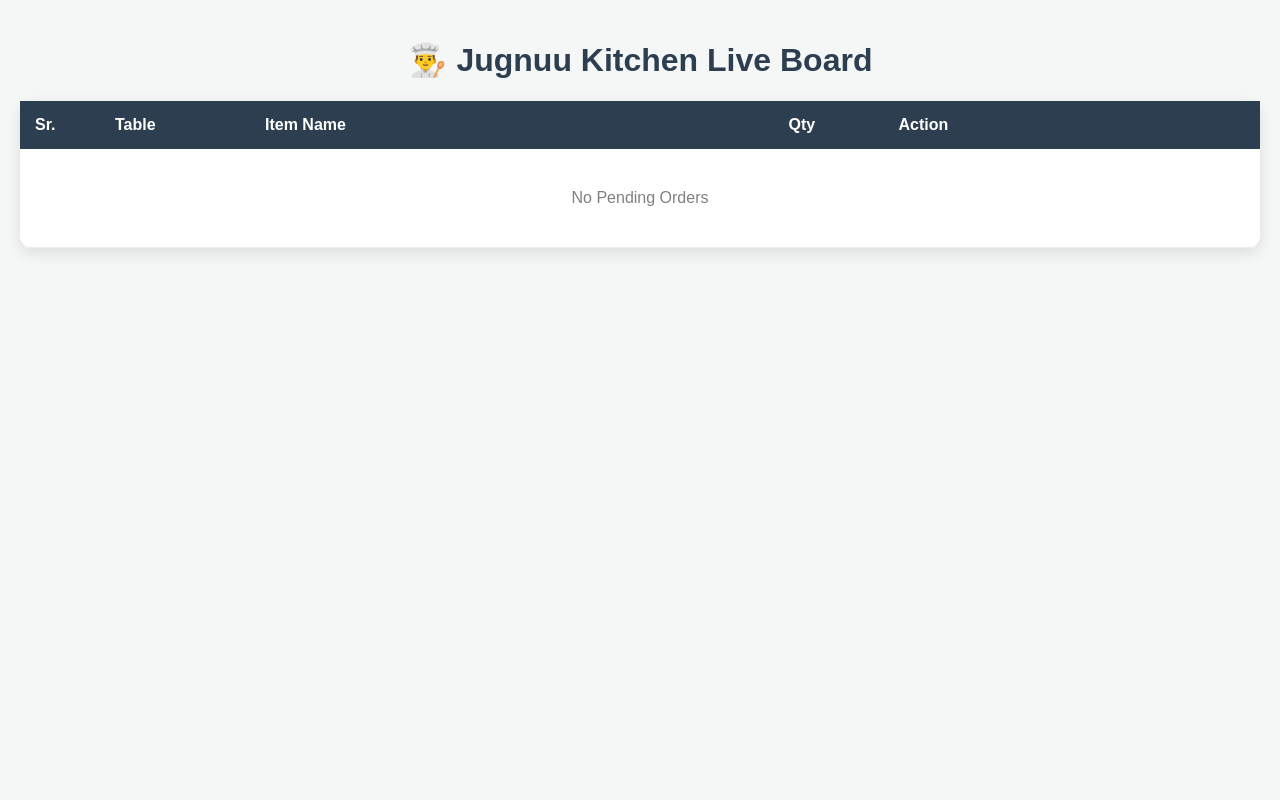
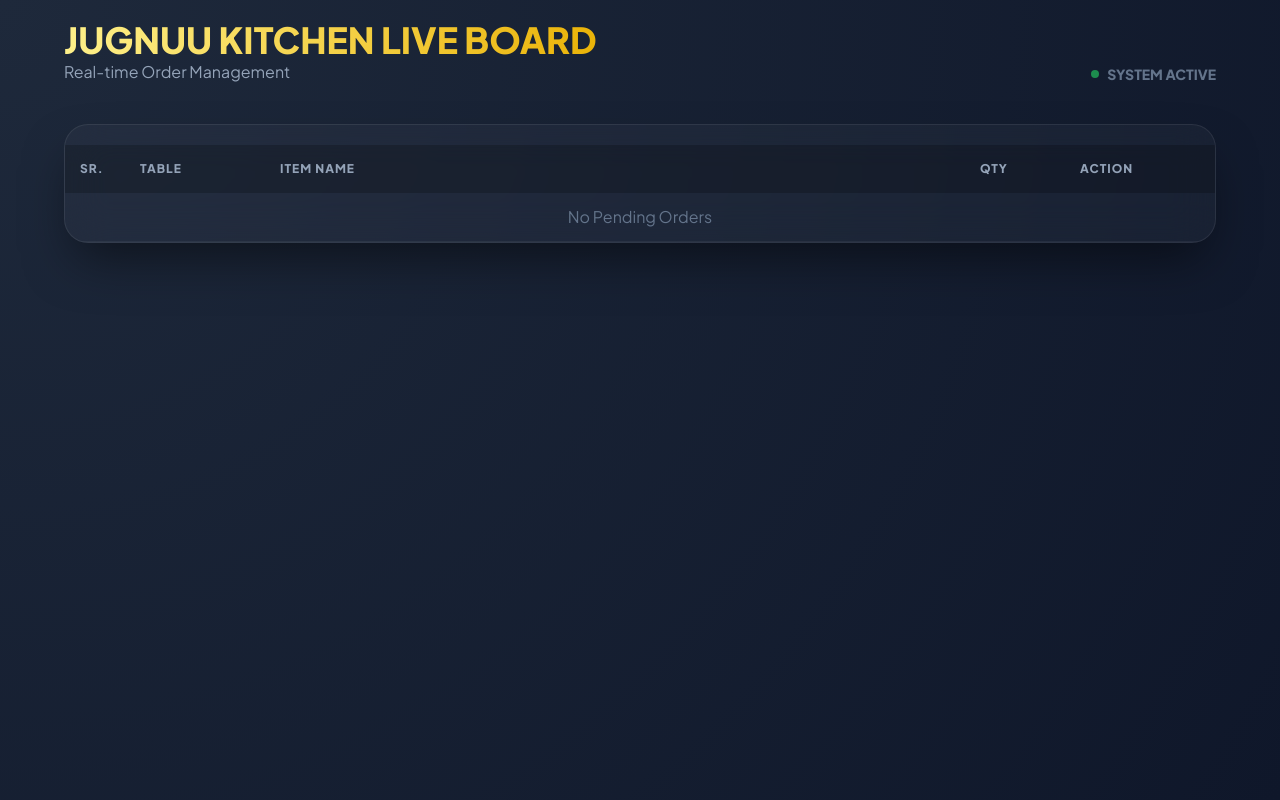
Before and after one commit to Shivam28715/restaurant-menu, a FastAPI app: template templates/dashboard.html in a window 1280 px wide. Run offline with FastAPI, Linux system fonts and the light colour scheme; the template is opened without the code that fills it, so the values that code supplies are empty; some libraries are stand-ins or nearby versions.

Commit message:
Update dashboard.html

```diff
--- a/templates/dashboard.html
+++ b/templates/dashboard.html
@@ -2,102 +2,109 @@
 <html lang="en">
 <head>
     <meta charset="UTF-8">
-    <title>Jugnuu Kitchen Board</title>
+    <title>Jugnuu Kitchen Live Board</title>
     <script src="https://cdn.socket.io/4.7.2/socket.io.min.js"></script>
+    <script src="https://cdn.tailwindcss.com"></script>
+    <link href="https://cdnjs.cloudflare.com/ajax/libs/font-awesome/6.4.0/css/all.min.css" rel="stylesheet">
     <style>
-        :root { --accent: #e67e22; --dark: #2c3e50; --red: #c0392b; }
-        body { font-family: 'Poppins', sans-serif; background: #f4f7f6; padding: 20px; margin: 0; }
+        @import url('https://fonts.googleapis.com/css2?family=Plus+Jakarta+Sans:wght@300;400;600;800&display=swap');
 
-        /* NOTIFICATIONS */
+        /* Sales Theme Background & Typography */
+        body {
+            background: radial-gradient(circle at top left, #1e293b, #0f172a);
+            color: white;
+            font-family: 'Plus Jakarta Sans', sans-serif;
+            min-height: 100vh;
+            margin: 0; padding: 20px;
+        }
+
+        /* Glassmorphism Card Style */
+        .glass-card {
+            background: rgba(255, 255, 255, 0.03);
+            backdrop-filter: blur(20px);
+            border: 1px solid rgba(255, 255, 255, 0.08);
+            border-radius: 24px;
+            box-shadow: 0 25px 50px -12px rgba(0, 0, 0, 0.5);
+        }
+
+        /* DASHBOARD TABLE */
+        .kitchen-table { width: 100%; border-collapse: collapse; margin-top: 20px; }
+        .kitchen-table th {
+            background: rgba(0,0,0,0.2); color: #94a3b8; padding: 15px; text-align: left;
+            text-transform: uppercase; font-size: 12px; letter-spacing: 1px;
+        }
+        .kitchen-table td { padding: 12px 15px; border-bottom: 1px solid rgba(255,255,255,0.05); }
+
+        /* Row Highlighting */
+        .order-start { border-top: 3px solid #eab308 !important; background: rgba(234, 179, 8, 0.03); }
+
+        /* Badges & Buttons */
+        .qty-badge {
+            background: rgba(234, 179, 8, 0.1); color: #eab308;
+            padding: 4px 12px; border-radius: 8px; font-weight: 800; border: 1px solid rgba(234, 179, 8, 0.2);
+        }
+        .btn-action { padding: 8px 15px; border-radius: 10px; cursor: pointer; font-weight: bold; border: none; transition: all 0.2s; }
+        .btn-print { background: rgba(255,255,255,0.05); color: white; border: 1px solid rgba(255,255,255,0.1); margin-right: 5px; }
+        .btn-print:hover { background: rgba(255,255,255,0.1); }
+        .btn-done { background: #eab308; color: #000; }
+        .btn-done:hover { background: #fde047; transform: translateY(-2px); box-shadow: 0 5px 15px rgba(234,179,8,0.3); }
+
+        /* NOTIFICATIONS (Matching Sales Popups) */
         #notification-container { position: fixed; top: 20px; right: 20px; z-index: 10000; width: 340px; }
         .floating-alert {
-            background: white; border-radius: 8px; padding: 16px; margin-bottom: 12px;
-            display: flex; align-items: center; box-shadow: 0 15px 35px rgba(0,0,0,0.2);
-            border-right: 8px solid var(--red); border-left: 1px solid #eee;
-            animation: slideIn 0.5s cubic-bezier(0.175, 0.885, 0.32, 1.275) forwards;
+            background: #1e293b; border-radius: 16px; padding: 16px; margin-bottom: 12px;
+            display: flex; align-items: center; box-shadow: 0 15px 35px rgba(0,0,0,0.4);
+            border: 1px solid #eab308; animation: slideIn 0.5s cubic-bezier(0.175, 0.885, 0.32, 1.275) forwards;
         }
         .alert-icon { font-size: 28px; margin-right: 15px; }
-        .btn-ok { margin-top: 10px; background: var(--red); color: white; border: none; padding: 5px 15px; border-radius: 4px; font-weight: bold; cursor: pointer; text-transform: uppercase; }
+        .btn-ok { margin-top: 10px; background: rgba(255,255,255,0.1); color: white; border: none; padding: 5px 15px; border-radius: 6px; font-weight: bold; cursor: pointer; font-size: 11px; }
 
         @keyframes slideIn { from { opacity: 0; transform: translateX(100px); } to { opacity: 1; transform: translateX(0); } }
-        @keyframes fadeOut { from { opacity: 1; transform: scale(1); } to { opacity: 0; transform: scale(0.9); } }
 
-        /* DASHBOARD TABLE */
-        .kitchen-table { width: 100%; background: white; border-collapse: collapse; border-radius: 12px; box-shadow: 0 5px 15px rgba(0,0,0,0.1); }
-        .kitchen-table th { background: var(--dark); color: white; padding: 15px; text-align: left; }
-        .kitchen-table td { padding: 12px 15px; border-bottom: 1px solid #eee; }
-        .order-start { border-top: 4px solid var(--accent) !important; background-color: #fffaf5; }
-        .qty-badge { background: var(--accent); color: white; padding: 4px 10px; border-radius: 5px; font-weight: bold; }
-        .btn-action { padding: 8px 15px; border-radius: 6px; cursor: pointer; font-weight: bold; border: none; }
-        .btn-print { background: #ecf0f1; color: var(--dark); margin-right: 5px; }
-        .btn-done { background: var(--dark); color: white; }
-
-        /* --- THE PERFECT PRINT AREA --- */
+        /* --- PRINT AREA (Kept exactly as original) --- */
         @media print {
             body * { visibility: hidden; }
             #kot-print-area, #kot-print-area * { visibility: visible; }
-            #kot-print-area {
-                position: absolute; left: 0; top: 0; width: 100%;
-                display: block !important; padding: 0; margin: 0;
+            #kot-print-area { position: absolute; left: 0; top: 0; width: 100%; display: block !important; padding: 0; margin: 0; }
         }
-        }
-
-        #kot-print-area {
-            display: none;
-            width: 72mm; /* Standard Thermal Width */
-            font-family: 'Courier New', Courier, monospace;
-            color: black;
-            padding: 5px;
-        }
-
+        #kot-print-area { display: none; width: 72mm; font-family: 'Courier New', monospace; color: black; padding: 5px; }
         .print-header { text-align: center; border-bottom: 1px dashed #000; padding-bottom: 5px; }
-
-        /* Flexbox for Table & Time to prevent overlap */
-        .print-meta {
-            display: flex !important;
-            justify-content: space-between !important;
-            font-weight: bold;
-            font-size: 15px;
-            margin: 5px 0;
-            white-space: nowrap;
-        }
-
-        .kot-table {
-            width: 100%;
-            border-collapse: collapse;
-            table-layout: fixed; /* Prevents column expansion */
-        }
-
+        .print-meta { display: flex !important; justify-content: space-between !important; font-weight: bold; font-size: 15px; margin: 5px 0; }
+        .kot-table { width: 100%; border-collapse: collapse; table-layout: fixed; }
         .kot-table th { border-bottom: 1px dashed #000; padding: 5px 0; font-size: 13px; }
         .kot-table td { padding: 6px 0; vertical-align: top; font-size: 14px; border-bottom: 0.5px solid #eee; }
-
-        /* COLUMN WIDTHS */
         .col-sr { width: 25px; }
-        .col-qty { width: 45px; text-align: right; font-weight: bold; white-space: nowrap; }
-        .col-name {
-            word-wrap: break-word; /* Allows long items to wrap to line 2 */
-            overflow-wrap: break-word;
-            text-transform: uppercase;
-            padding-right: 5px;
-        }
-
-        .print-footer { text-align: center; font-size: 12px; margin-top: 15px; border-top: 1px dashed #000; padding-top: 5px; }
+        .col-qty { width: 45px; text-align: right; font-weight: bold; }
+        .col-name { word-wrap: break-word; text-transform: uppercase; padding-right: 5px; }
     </style>
 </head>
 <body>
 
     <div id="notification-container"></div>
 
-    <h1 style="text-align: center; color: var(--dark);">👨‍🍳 Jugnuu Kitchen Live Board</h1>
+    <div class="max-w-6xl mx-auto">
+        <div class="flex justify-between items-end mb-10 no-print">
+            <div>
+                <h1 class="text-4xl font-black text-transparent bg-clip-text bg-gradient-to-r from-yellow-200 to-yellow-500">
+                    JUGNUU KITCHEN LIVE BOARD
+                </h1>
+                <p class="text-slate-400">Real-time Order Management</p>
+            </div>
+            <div class="text-slate-500 text-sm font-bold flex items-center gap-2">
+                <span class="w-2 h-2 rounded-full bg-green-500 animate-pulse"></span>
+                SYSTEM ACTIVE
+            </div>
+        </div>
 
+        <div class="glass-card overflow-hidden no-print">
             <table class="kitchen-table">
                 <thead>
                     <tr>
-                <th style="width: 50px;">Sr.</th>
-                <th style="width: 120px;">Table</th>
+                        <th style="width: 60px;">Sr.</th>
+                        <th style="width: 140px;">Table</th>
                         <th>Item Name</th>
-                <th style="width: 80px;">Qty</th>
-                <th>Action</th>
+                        <th style="width: 100px;">Qty</th>
+                        <th style="width: 150px;">Action</th>
                     </tr>
                 </thead>
                 <tbody>
@@ -108,14 +115,22 @@
                             {% for item_str in items %}
                                 {% set parts = item_str.split(' x') %}
                                 <tr class="{{ 'order-start' if loop.first else '' }}">
-                            <td style="font-weight: bold;">{{ count.value }}</td>
-                            <td>{% if loop.first %}<strong>Table {{ order[1] }}</strong>{% endif %}</td>
-                            <td style="font-weight: 500;">{{ parts[0] }}</td>
+                                    <td class="font-bold text-slate-500">{{ count.value }}</td>
+                                    <td>
+                                        {% if loop.first %}
+                                            <span class="text-yellow-500 font-extrabold text-lg">Table {{ order[1] }}</span>
+                                        {% endif %}
+                                    </td>
+                                    <td class="text-slate-100 font-semibold">{{ parts[0] }}</td>
                                     <td><span class="qty-badge">x{{ parts[1] if parts|length > 1 else '1' }}</span></td>
                                     <td>
                                         {% if loop.first %}
-                                    <button class="btn-action btn-print" onclick="preparePrint('{{ order[1] }}', '{{ order[2] }}')">🖨️</button>
+                                            <div class="flex gap-2">
+                                                <button class="btn-action btn-print" onclick="preparePrint('{{ order[1] }}', '{{ order[2] }}')">
+                                                    <i class="fa fa-print"></i>
+                                                </button>
                                                 <button class="btn-action btn-done" onclick="markServed({{ order[0] }})">DONE</button>
+                                            </div>
                                         {% endif %}
                                     </td>
                                 </tr>
@@ -123,22 +138,22 @@
                             {% endfor %}
                         {% endfor %}
                     {% else %}
-                <tr><td colspan="5" style="text-align:center; padding: 40px; color: gray;">No Pending Orders</td></tr>
+                        <tr><td colspan="5" class="text-center py-20 text-slate-500 font-medium">No Pending Orders</td></tr>
                     {% endif %}
                 </tbody>
             </table>
+        </div>
+    </div>
 
     <div id="kot-print-area">
         <div class="print-header">
             <h2 style="margin:0; font-size: 18px;">KITCHEN ORDER</h2>
             <span>Hotel Jugnuu</span>
         </div>
-
         <div class="print-meta">
             <span>TABLE: <span id="p-table"></span></span>
             <span id="p-time"></span>
         </div>
-
         <table class="kot-table">
             <thead>
                 <tr>
@@ -149,7 +164,6 @@
             </thead>
             <tbody id="p-items"></tbody>
         </table>
-
         <div class="print-footer">
             <p style="margin: 0; font-weight: bold;">*** Kitchen Copy ***</p>
             <p id="p-date" style="margin: 2px 0; font-size: 10px;"></p>
@@ -161,17 +175,16 @@
         let audioUnlocked = false;
         document.addEventListener('click', () => { audioUnlocked = true; }, { once: true });
 
-        // Logic for alerts
         function showFloatingAlert(title, msg, type) {
             const container = document.getElementById('notification-container');
             const alertDiv = document.createElement('div');
             alertDiv.className = 'floating-alert';
             alertDiv.innerHTML = `
-                <div class="alert-icon">${type === 'ORDER' ? '🛎️' : '📢'}</div>
+                <div class="alert-icon">${type === 'ORDER' ? '🔔' : '📢'}</div>
                 <div class="alert-content">
-                    <p style="margin:0; font-weight:800; color:var(--red);">${title}</p>
-                    <p style="margin:4px 0; font-size:13px;">${msg}</p>
-                    <button class="btn-ok" onclick="this.parentElement.parentElement.remove()">OK</button>
+                    <p style="margin:0; font-weight:800; color:#eab308; text-transform:uppercase; font-size:12px;">${title}</p>
+                    <p style="margin:4px 0; font-size:14px; font-weight:600;">${msg}</p>
+                    <button class="btn-ok" onclick="this.parentElement.parentElement.remove()">Okay</button>
                 </div>`;
             container.appendChild(alertDiv);
             if(audioUnlocked) new Audio('https://assets.mixkit.co/sfx/preview/mixkit-service-bell-ring-982.mp3').play();
@@ -185,7 +198,6 @@
             location.reload();
         }
 
-        // PERFECT PRINTING LOGIC
         function preparePrint(table, rawItems) {
             document.getElementById('p-table').innerText = table;
             document.getElementById('p-time').innerText = new Date().toLocaleTimeString([], {hour: '2-digit', minute:'2-digit'});
@@ -199,7 +211,6 @@
                 const parts = item.split(' x');
                 const name = parts[0];
                 const qty = parts[1] ? 'x' + parts[1] : 'x1';
-
                 tbody.innerHTML += `
                     <tr>
                         <td class="col-sr">${index+1}.</td>
```
Lines whose indentation alone changed are shown as unchanged.
